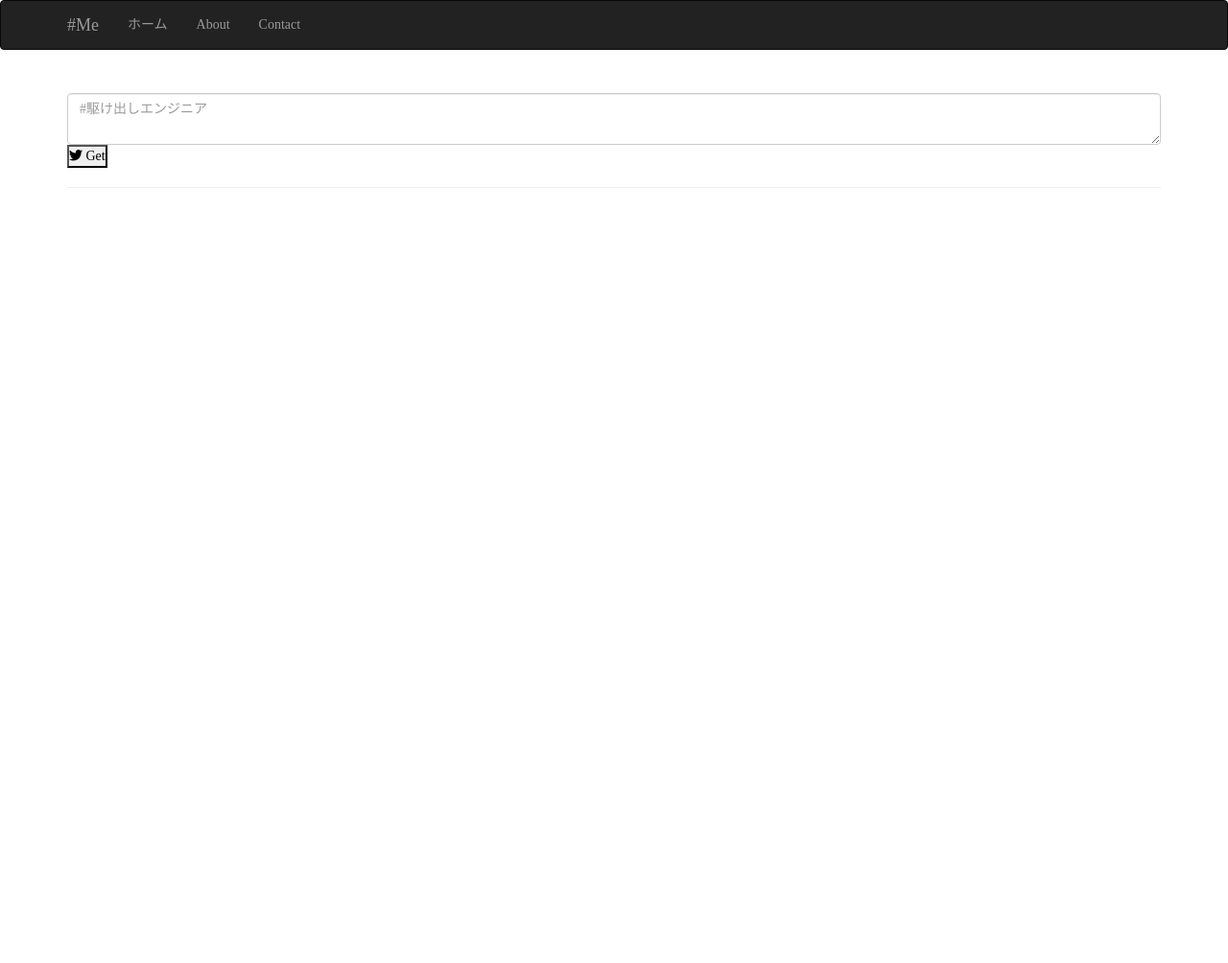
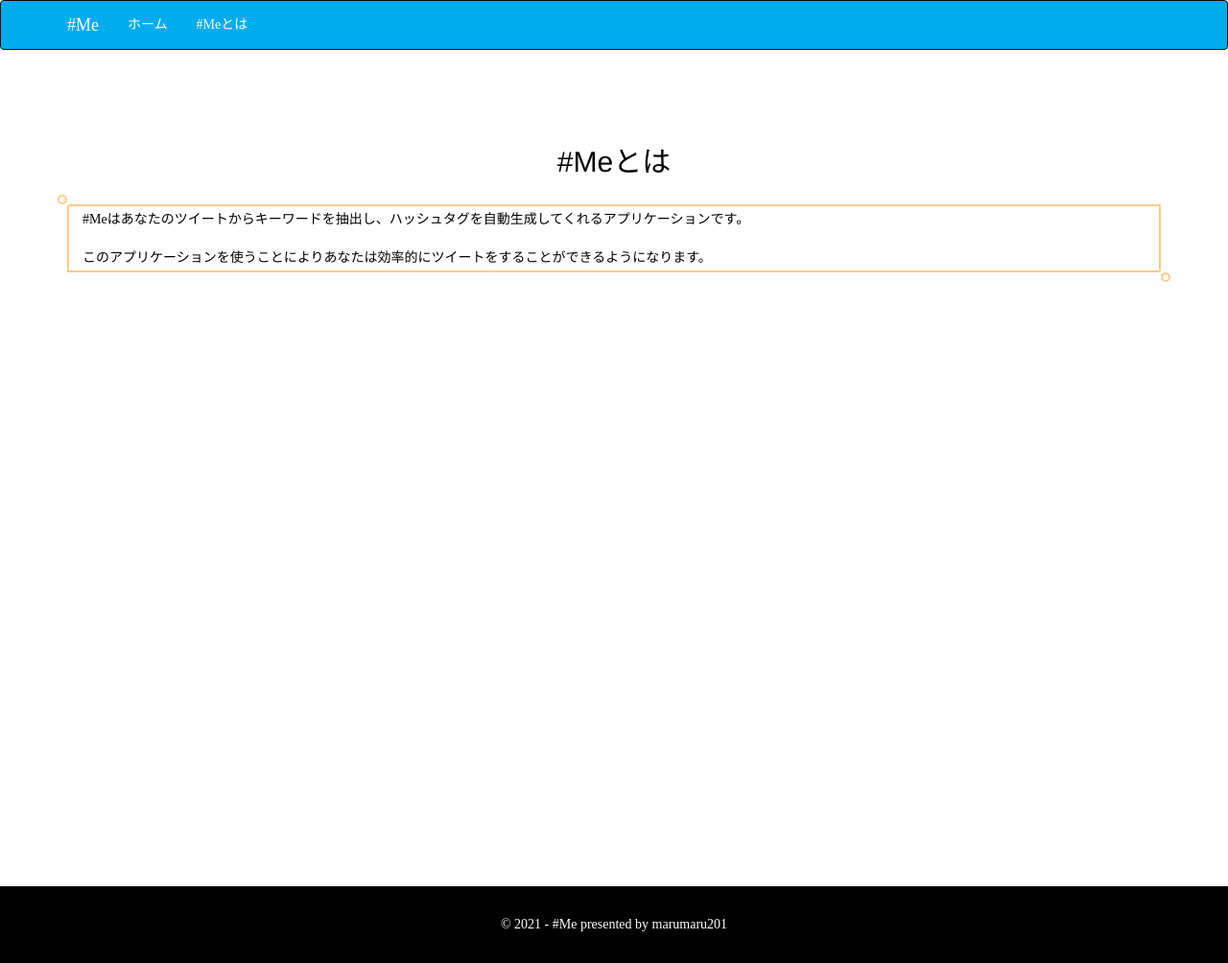
Before and after one commit to marumaru1019/flask-appsan, a Flask app: page /about in a window 1280 px wide. Shown: the whole page at 96% size. Before the commit the page ends 196 px from the top, so only its background shows below. Run offline with Flask 2, Linux system fonts and the light colour scheme; some libraries are stand-ins or nearby versions.

Commit message:
レイアウトを更新

```diff
--- a/Application/python_webapp_flask/static/scss/base/_status.scss
+++ b/Application/python_webapp_flask/static/scss/base/_status.scss
@@ -1,13 +1,5 @@
-$base-color: rgba(29, 161, 242, 1);
-$accent-color: rgb(235, 238, 240);
-
 // example-box
-$color-blue-dark: rgb(112, 154, 196);
-$color-blue-light: rgb(226, 235, 243);
-$color-red-dark: rgb(235, 104, 119);
-$color-red-light: rgb(251, 225, 228);
-$color-green-dark: rgb(1, 183, 143);
-$color-green-light: rgb(204, 241, 233);
+$twitter-color: #00acee;
 
 // breakpoint (bootstrap)
 $xs: 0;
@@ -35,7 +27,6 @@ body {
     background-repeat: no-repeat;
     background-size: cover;
     background-attachment: fixed;
-    color: white;
 }
 
 // delete out line of hanbarger menu
--- /dev/null
+++ b/Application/python_webapp_flask/static/scss/component/about.scss
@@ -0,0 +1,36 @@
+.about {
+  color: black;
+
+  &__box {
+    margin:2em 0;
+    position: relative;
+    padding: 0.25em 1em;
+    border: solid 2px #ffcb8a;
+    border-radius: 3px 0 3px 0;
+
+    &:before,
+    &:after {
+      content: '';
+      position: absolute;
+      width:10px;
+      height: 10px;
+      border: solid 2px #ffcb8a;
+      border-radius: 50%;
+    }
+
+    &:after {
+      top:-12px;
+      left:-12px;
+    }
+
+    &:before {
+      bottom:-12px;
+      right:-12px;
+    }
+  }
+
+  &__text {
+    margin: 0;
+    padding: 0;
+  }
+}
--- a/Application/python_webapp_flask/static/scss/component/site.scss
+++ b/Application/python_webapp_flask/static/scss/component/site.scss
@@ -6,11 +6,31 @@ body {
     margin: 0;
 }
 
+p {
+    margin: 0 !important;
+}
+
+.navbar {
+    background: $twitter-color;
+}
+
+.navbar-brand {
+    color: white !important;
+}
+
+.navbar-nav {
+    .navbar-item {
+        color: white !important;
+    }
+}
+
+.main {
+    margin: 10vh 0;
+}
+
 .main-container {
     height: 400px;
     width: 100%;
-    background-color: #1d539d;
-    color: white;
     padding-top: 30px;
     box-sizing: border-box;
     overflow-y: hidden;
@@ -18,31 +38,6 @@ body {
     font-family: "Segoe UI";
     padding: 80px;
     margin-bottom: 30px;
-}
-
-.cloud-image {
-    width: 350px;
-    height: 150px;
-    padding-bottom: 20px;
-    margin: auto;
-}
-
-    .cloud-image img {
-        width: 100%;
-        height: 100%;
-    }
-
-.success-text {
-    padding-bottom: 20px;
-    font-size: 45px;
-    line-height: 54px;
-    text-align: center;
-}
-
-.description {
-    font-size: 18px;
-    line-height: 24px;
-    text-align: center;
 }
 
 .content {
@@ -75,3 +70,12 @@ body {
 .col-md-4 {
     color: black;
 }
+
+footer {
+    margin-top: 80vh;
+    margin-left: calc(-50vw + 50%);
+    width: 100vw;
+    color: white;
+    background: black;
+    padding: 30px;
+}
--- a/Application/python_webapp_flask/static/scss/style.css
+++ b/Application/python_webapp_flask/static/scss/style.css
@@ -8,7 +8,6 @@ body {
   background-repeat: no-repeat;
   background-size: cover;
   background-attachment: fixed;
-  color: white;
 }
 
 button.navbar-toggler:focus {
@@ -38,11 +37,29 @@ body {
   margin: 0;
 }
 
+p {
+  margin: 0 !important;
+}
+
+.navbar {
+  background: #00acee;
+}
+
+.navbar-brand {
+  color: white !important;
+}
+
+.navbar-nav .navbar-item {
+  color: white !important;
+}
+
+.main {
+  margin: 10vh 0;
+}
+
 .main-container {
   height: 400px;
   width: 100%;
-  background-color: #1d539d;
-  color: white;
   padding-top: 30px;
   box-sizing: border-box;
   overflow-y: hidden;
@@ -50,31 +67,6 @@ body {
   font-family: "Segoe UI";
   padding: 80px;
   margin-bottom: 30px;
-}
-
-.cloud-image {
-  width: 350px;
-  height: 150px;
-  padding-bottom: 20px;
-  margin: auto;
-}
-
-.cloud-image img {
-  width: 100%;
-  height: 100%;
-}
-
-.success-text {
-  padding-bottom: 20px;
-  font-size: 45px;
-  line-height: 54px;
-  text-align: center;
-}
-
-.description {
-  font-size: 18px;
-  line-height: 24px;
-  text-align: center;
 }
 
 .content {
@@ -108,9 +100,76 @@ body {
   color: black;
 }
 
+footer {
+  margin-top: 80vh;
+  margin-left: calc(-50vw + 50%);
+  width: 100vw;
+  color: white;
+  background: black;
+  padding: 30px;
+}
+
 .tweet__tags {
   color: black;
 }
 .tweet__tags__item {
   cursor: pointer;
+  display: inline-block;
+  padding: 10px 15px;
+  margin: 5px;
+  background: white;
+  border-radius: 10px;
+  color: #00acee;
+  border: solid 2px #00acee;
+}
+.tweet__form {
+  resize: auto;
+  height: 200px;
+  width: 100%;
+}
+.tweet__button {
+  padding: 25px;
+}
+.tweet__button__get {
+  padding: 10px 30px;
+  border-radius: 10px;
+  background: #00acee;
+  color: white;
+  border: solid 1px #00acee;
+  transition: all 200ms 0s ease;
+}
+.tweet__button__get:hover {
+  background: white;
+  color: #00acee;
+}
+
+.about {
+  color: black;
+}
+.about__box {
+  margin: 2em 0;
+  position: relative;
+  padding: 0.25em 1em;
+  border: solid 2px #ffcb8a;
+  border-radius: 3px 0 3px 0;
+}
+.about__box:before, .about__box:after {
+  content: "";
+  position: absolute;
+  width: 10px;
+  height: 10px;
+  border: solid 2px #ffcb8a;
+  border-radius: 50%;
+}
+.about__box:after {
+  top: -12px;
+  left: -12px;
+}
+.about__box:before {
+  bottom: -12px;
+  right: -12px;
+}
+.about__text {
+  margin: 0;
+  padding: 0;
 }/*# sourceMappingURL=style.css.map */
--- a/Application/python_webapp_flask/static/scss/style.scss
+++ b/Application/python_webapp_flask/static/scss/style.scss
@@ -5,3 +5,4 @@
 
 @import "./component/site";
 @import "./component/tweet";
+@import "./component/about";
--- a/Application/python_webapp_flask/templates/about.html
+++ b/Application/python_webapp_flask/templates/about.html
@@ -3,19 +3,15 @@
 {% block content %}
 
 <section class="main">
-  <div class="tweet">
-    <div class="tweet_form">
-      <form action="/tweet_analysis" method="POST" enctype="multipart/form-data">
-        <label class="mt-5" for="tweet">Tweet：</label>
-        <textarea type="text" class="input form-control" id="tweet" name="tweet" placeholder="#駆け出しエンジニア"></textarea>
-        <div class="mt-5 form__submit" id="js-submit-form">
-          <button type="submit" class="submit-btn js-submit-get">
-            <i class="fab fa-twitter target-twitter"></i>
-            <span class="submit-button-text"></span>Get
-          </button>
-          <!-- <input class="submit-btn btn" type="submit" value="Get"> -->
-        </div>
-      </form>
+  <div class="about">
+    <h2 class="about__title text-center">
+      #Meとは
+    </h2>
+    <div class="about__box">
+      <p class="about_text">
+        #Meはあなたのツイートからキーワードを抽出し、ハッシュタグを自動生成してくれるアプリケーションです。<br><br>
+        このアプリケーションを使うことによりあなたは効率的にツイートをすることができるようになります。
+      </p>
     </div>
   </div>
 </section>
--- a/Application/python_webapp_flask/templates/layout.html
+++ b/Application/python_webapp_flask/templates/layout.html
@@ -25,9 +25,8 @@
             </div>
             <div class="navbar-collapse collapse">
                 <ul class="nav navbar-nav">
-                    <li><a href="{{ url_for('home') }}">ホーム</a></li>
-                    <li><a href="{{ url_for('about') }}">About</a></li>
-                    <li><a href="{{ url_for('contact') }}">Contact</a></li>
+                    <li><a class="navbar-item" href="{{ url_for('home') }}">ホーム</a></li>
+                    <li><a class="navbar-item" href="{{ url_for('about') }}">#Meとは</a></li>
                 </ul>
             </div>
         </div>
@@ -35,9 +34,9 @@
 
     <div class="container body-content">
         {% block content %}{% endblock %}
-        <hr />
+
         <footer>
-            <p>&copy; {{ year }} - Python Flask Application</p>
+            <p class="text-center">&copy; {{ year }} -  #Me presented by marumaru201</p>
         </footer>
     </div>
 
--- a/Application/python_webapp_flask/views.py
+++ b/Application/python_webapp_flask/views.py
@@ -30,15 +30,6 @@ def tweet_analysis():
                             year=datetime.now().year,
                             title="Complete")
 
-@app.route('/contact')
-def contact():
-    """Renders the contact page."""
-    return render_template(
-        'contact.html',
-        title='Contact',
-        year=datetime.now().year,
-    )
-
 @app.route('/about')
 def about():
     """Renders the about page."""
```
Also changed, not shown: Application/python_webapp_flask/static/scss/component/tweet.scss (+32 -0 lines), Application/python_webapp_flask/templates/contact.html (deleted, +0 -19 lines), Application/python_webapp_flask/templates/index.html (+6 -6 lines), Application/python_webapp_flask/templates/tweet_analysis.html (+9 -5 lines).
